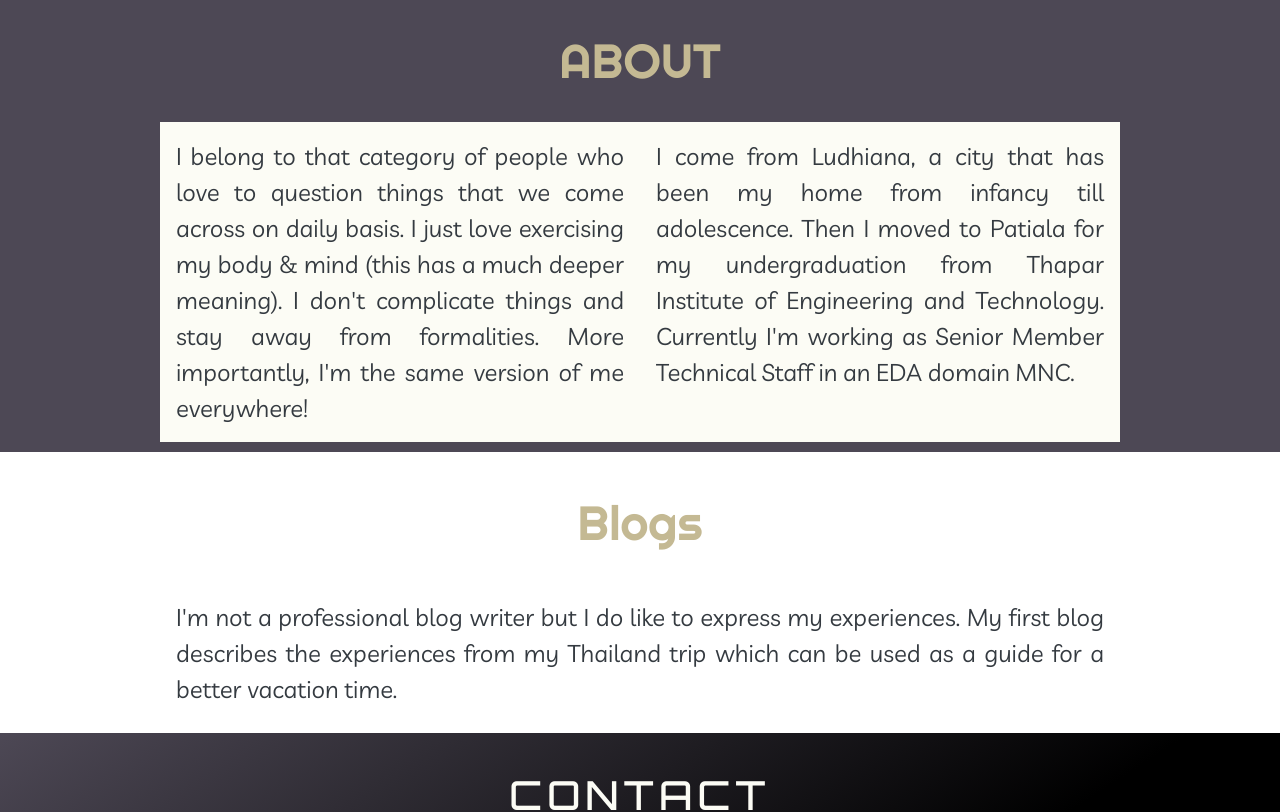
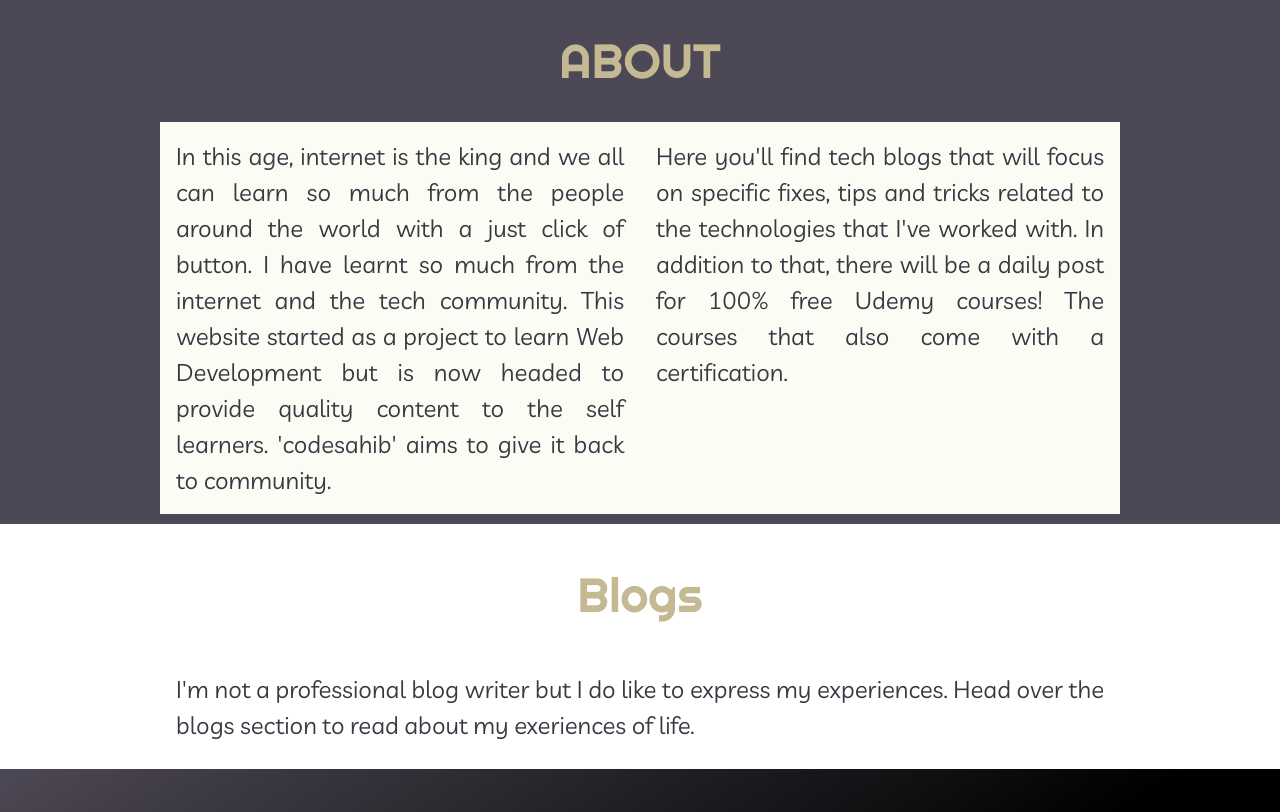
Before and after one commit to codesahib/codesahib.com, a React (Create React App) app in the folder frontend/: page /#/ in a window 1280 px wide. Shown: the part 260-1072 px from the top of the page. Built offline with nearby package versions, Linux system fonts and the light colour scheme; a web font is replaced by a local one.

Commit message:
[2021-07-25] Setting up content on Home page

```diff
--- a/frontend/src/components/home/Home.js
+++ b/frontend/src/components/home/Home.js
@@ -18,15 +18,15 @@ export default function Home(props) {
             <div className="section" style={{backgroundColor: "#4d4855"}}>
                 <h1 className="content-heading">ABOUT</h1>
                 <div className="section-part-large" style={{backgroundColor: "#FCFCF5"}}>
-                    <p className="content-para text-dark"> I belong to that category of people who love to question things that we come across on daily basis. I just love exercising my body & mind (this has a much deeper meaning). I don't complicate things and stay away from formalities. More importantly, I'm the same version of me everywhere!</p>
-                    <p className="content-para text-dark">I come from Ludhiana, a city that has been my home from infancy till adolescence. Then I moved to Patiala for my undergraduation from Thapar Institute of Engineering and Technology. Currently I'm working as Senior Member Technical Staff in an EDA domain MNC.</p>
+                    <p className="content-para text-dark"> In this age, internet is the king and we all can learn so much from the people around the world with a just click of button. I have learnt so much from the internet and the tech community. This website started as a project to learn Web Development but is now headed to provide quality content to the self learners. 'codesahib' aims to give it back to community.</p>
+                    <p className="content-para text-dark">Here you'll find tech blogs that will focus on specific fixes, tips and tricks related to the technologies that I've worked with. In addition to that, there will be a daily post for 100% free Udemy courses! The courses that also come with a certification.</p>
                 </div>
             </div>
 
             <div className="section">
                 <h1 className="content-heading">Blogs</h1>
                 <div className="section-part-large">
-                    <p className="content-para text-dark"> I'm not a professional blog writer but I do like to express my experiences. My first blog describes the experiences from my Thailand trip which can be used as a guide for a better vacation time.</p>
+                    <p className="content-para text-dark"> I'm not a professional blog writer but I do like to express my experiences. Head over the blogs section to read about my exeriences of life.</p>
                 </div>
             </div>
         </div>
```
